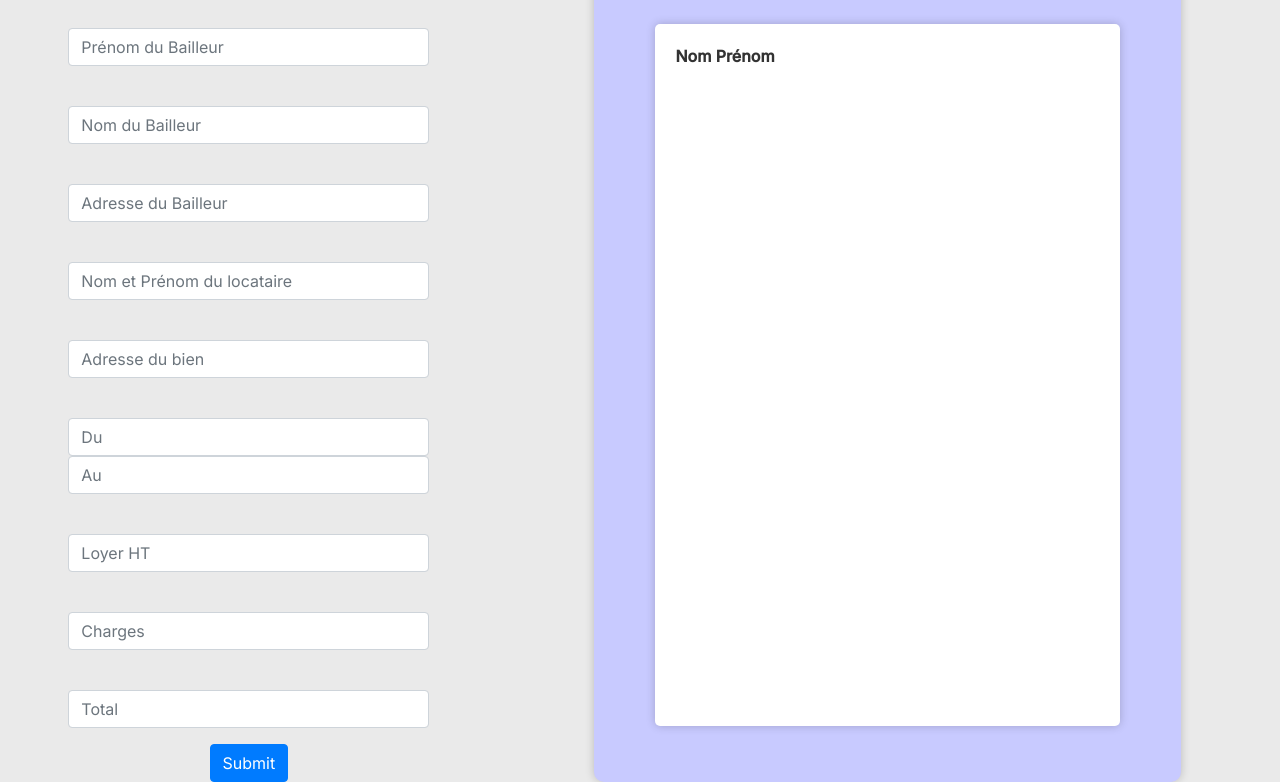
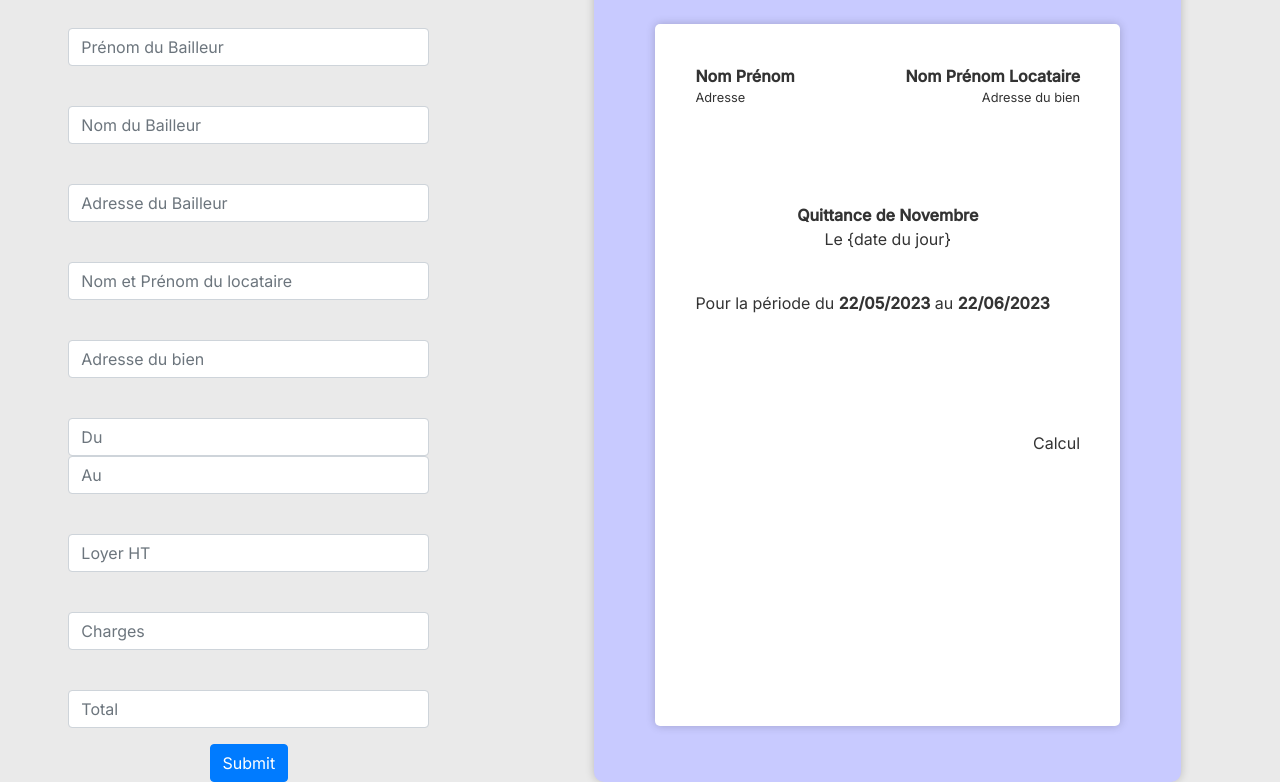
Before and after one commit to Rayanworkout/GenQuit-Generateur-de-Quittances, a plain HTML site: page index.html in a window 1280 px wide. Shown: the part 418-1200 px from the top of the page. Drawn offline with nearby package versions, Linux system fonts and the light colour scheme.

Commit message:
added elements in preview

```diff
--- a/index.html
+++ b/index.html
@@ -92,13 +92,37 @@
                 </form>
             </div>
             <div class="col-md-6 preview-box">
-                <h3>Preview</h3>
-                <div class="preview"><p class="proprio-name">Nom Prénom</p></div>
+                <h3>Prévisualisation</h3>
+                <div class="container preview">
+                    <div class="row">
+                        <div class="col">
+                            <p class="proprio-name">Nom Prénom</p>
+                            <p class="proprio-address">Adresse</p>
+                        </div>
+                        <div class="col">
+                            <p class="locataire-name">Nom Prénom Locataire</p>
+                            <p class="locataire-address">Adresse du bien</p>
+                        </div>
+
+                    </div>
+                    <div class="row">
+                        <div class="col">
+                            <p class="month">Quittance de Novembre</p>
+                            <p>Le <span class="date">{date du jour}</span></p>
+                            <p class="periode">Pour la période du <span class="periode-elem">22/05/2023</span> au <span
+                                    class="periode-elem">22/06/2023</span></p>
+                        </div>
+                    </div>
+                    <div class="row">
+                        <div class="col">
+                            <p class="calcul">Calcul</p>
+                        </div>
+                    </div>
+                </div>
+
             </div>
-
         </div>
-    </div>
-    <script src="static/js/index.js"></script>
+        <script src="static/js/index.js"></script>
 </body>
 
 </html>
--- a/static/css/style.css
+++ b/static/css/style.css
@@ -71,7 +71,7 @@ h3 {
     width: 85%;
     height: 85%;
     margin: 0 auto;
-    padding: 20px;
+    padding: 40px;
     border-radius: 5px;
     background-color: white;
     box-shadow: 0 0 10px rgba(0, 0, 0, 0.2);
@@ -79,6 +79,74 @@ h3 {
 
 .preview .proprio-name {
     font-size: 1em;
+    margin: auto;
     text-align: left;
     font-weight: bold;
 }
+
+.preview .proprio-name:hover {
+    color: #757575;
+    cursor: pointer;
+}
+
+.preview .proprio-address {
+    font-size: 0.8em;
+    text-align: left;
+}
+
+.preview .proprio-address:hover {
+    color: #757575;
+    cursor: pointer;
+}
+
+.preview .locataire-name {
+    font-size: 1em;
+    margin: auto;
+    text-align: right;
+    font-weight: bold;
+}
+
+.preview .locataire-name:hover {
+    color: #757575;
+    cursor: pointer;
+}
+
+.preview .locataire-address {
+    font-size: 0.8em;
+    text-align: right;
+}
+
+.preview .locataire-address:hover {
+    color: #757575;
+    cursor: pointer;
+}
+
+.preview .month {
+    margin-top: 80px;
+    margin-bottom: auto;
+    font-weight: bold;
+}
+
+.preview .date:hover {
+    color: #757575;
+    cursor: pointer;
+}
+
+.preview .periode {
+    margin-top: 40px;
+    text-align: left;
+}
+
+.preview .periode-elem {
+    font-weight: bold;
+}
+
+.preview .periode-elem:hover {
+    color: #757575;
+    cursor: pointer;
+}
+
+.preview .calcul {
+    margin-top: 100px;
+    text-align: right;
+}
--- a/static/js/index.js
+++ b/static/js/index.js
@@ -0,0 +1,3 @@
+
+
+// Fonction to get date
```
